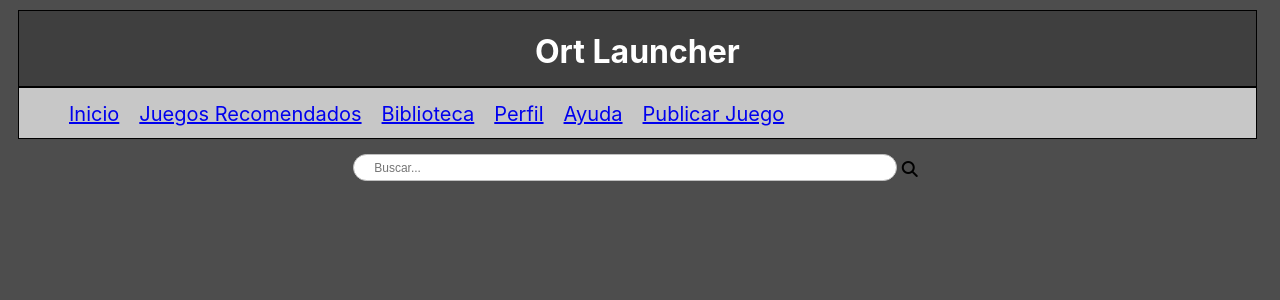
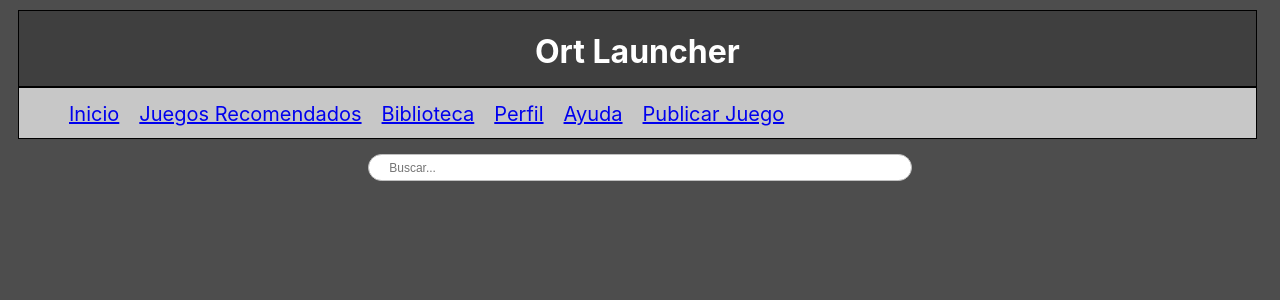
Before and after one commit to fedelaborda/Proyecto2022, a PHP site: page /Proyecto2022/ in a window 1280 px wide. Shown: the top 300 px of the page. Run offline with PHP 8.4, Linux system fonts and the light colour scheme; some libraries are stand-ins or nearby versions.

Commit message:
index mas reciente

```diff
--- a/index.php
+++ b/index.php
@@ -42,11 +42,8 @@
 
         <div class="buscar">
             <input type="text" placeholder="Buscar..." required>
-                <div class="btn">
-                <i class="fas fa-search icon"></i>
-                </div>
+        </div>
 
-        </div>
 
 </body>
 </html>
```
